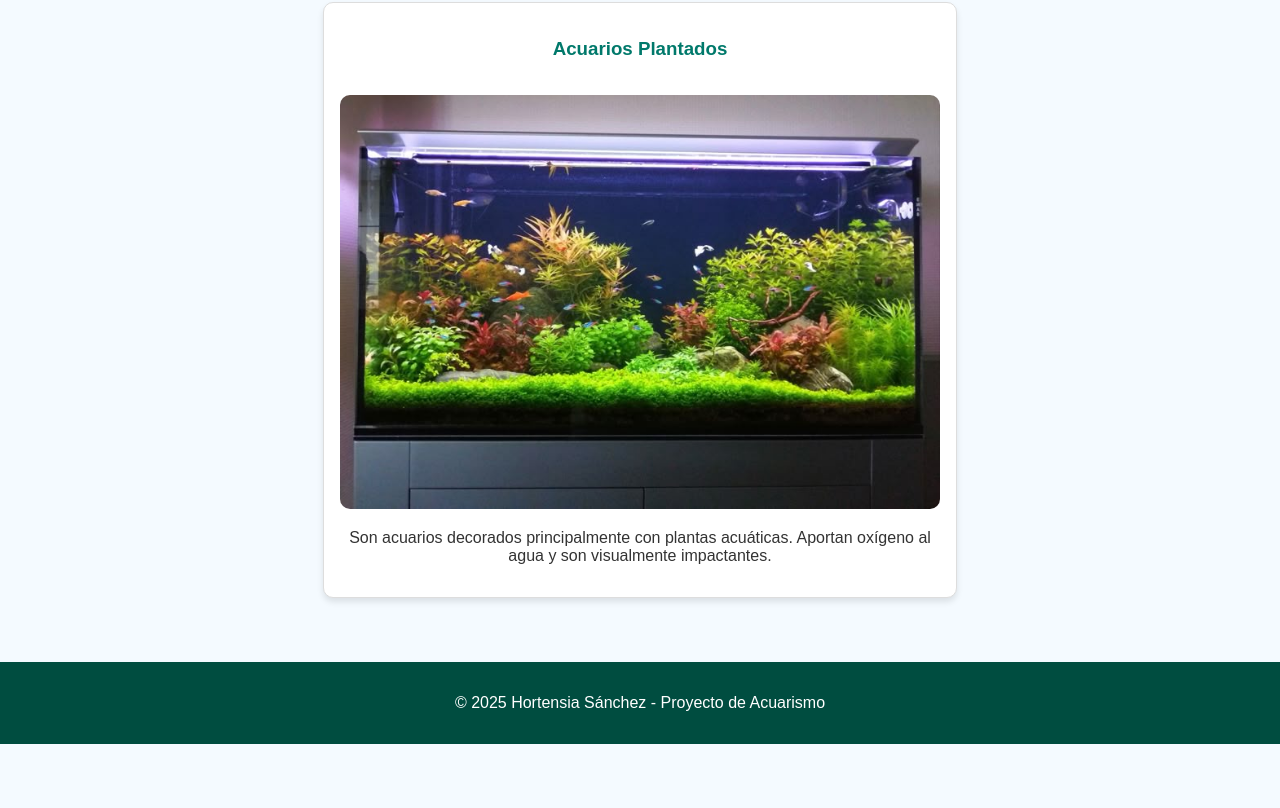
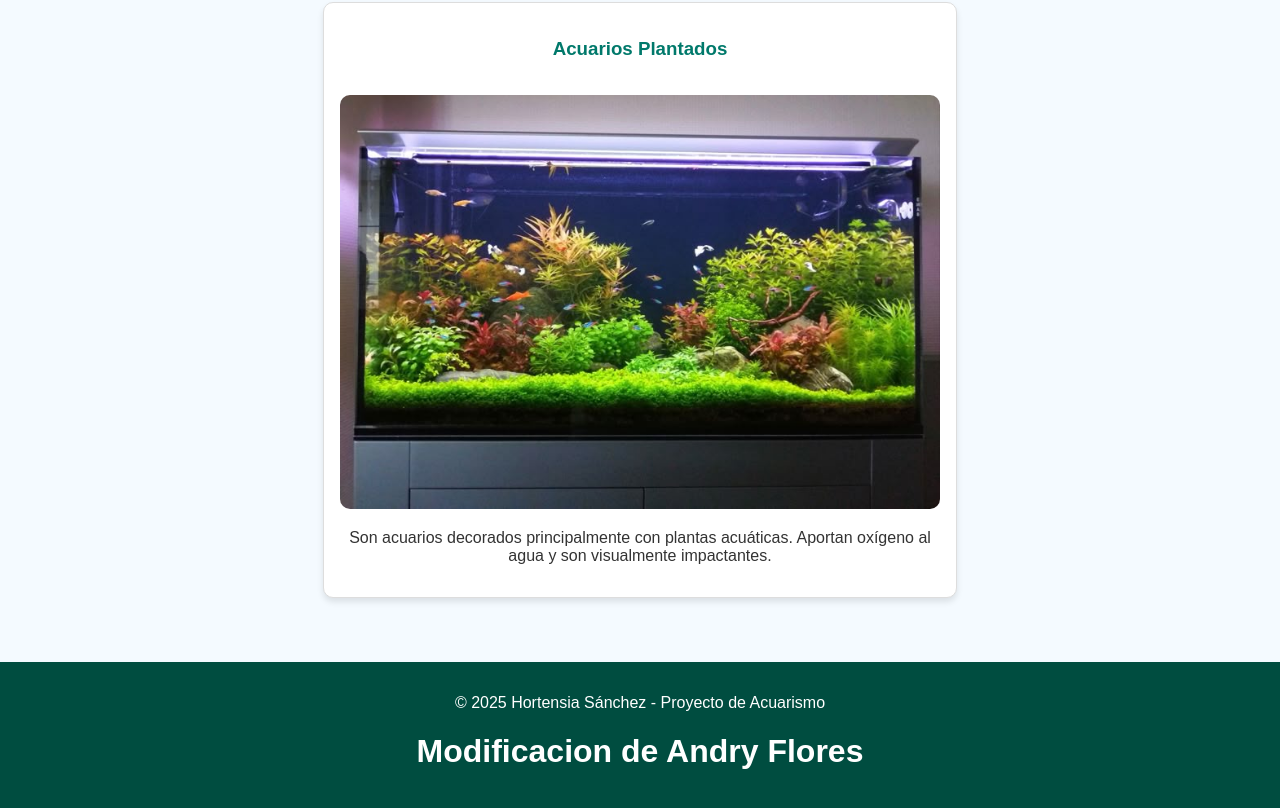
Before and after one commit to Hortensia-Sanchez-Balderas/Laboratorio6, a plain HTML site: page pagina1.html in a window 1280 px wide. Shown: the part 1753-2561 px from the top of the page. Before the commit the page ends 2497 px from the top, so only its background shows below. Drawn offline with Linux system fonts and the light colour scheme.

Commit message:
Modificacion de Andry Flores

```diff
--- a/pagina1.html
+++ b/pagina1.html
@@ -42,6 +42,7 @@
   </main>
   <footer>
     <p>&copy; 2025 Hortensia Sánchez - Proyecto de Acuarismo</p>
+    <h1>Modificacion de Andry Flores</h1>
   </footer>
 </body>
 </html>
```
Also changed, not shown: 2129957.txt (added).
